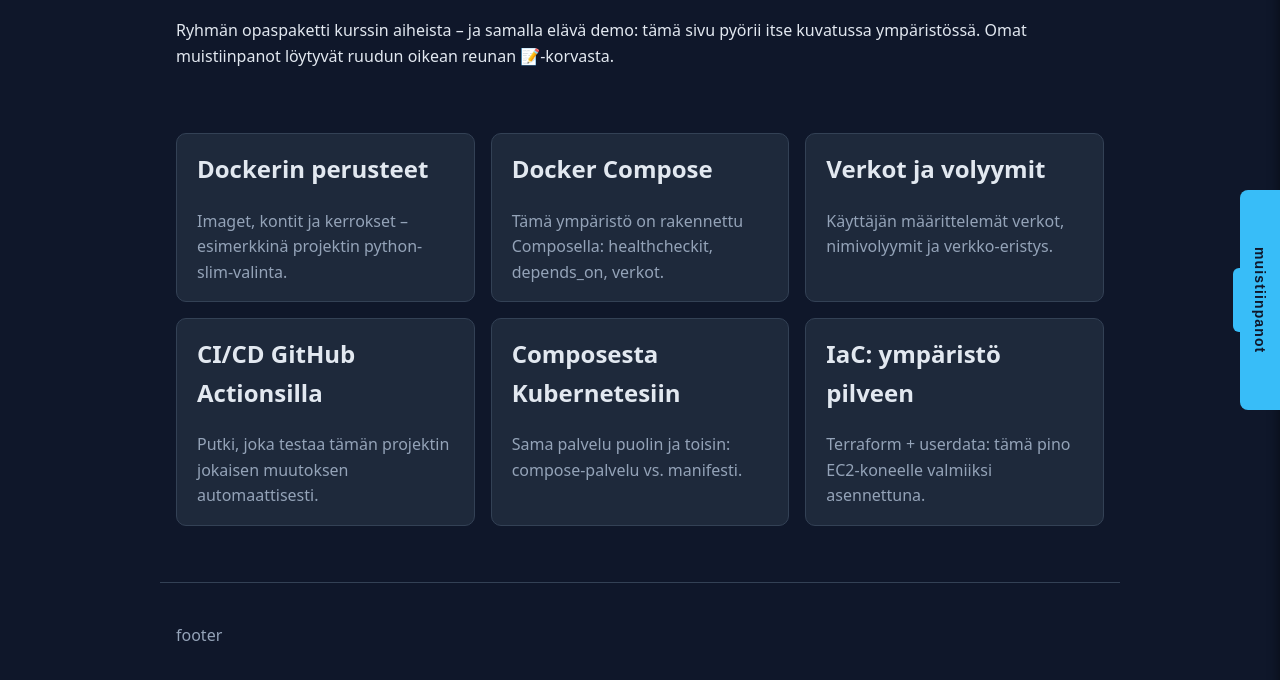
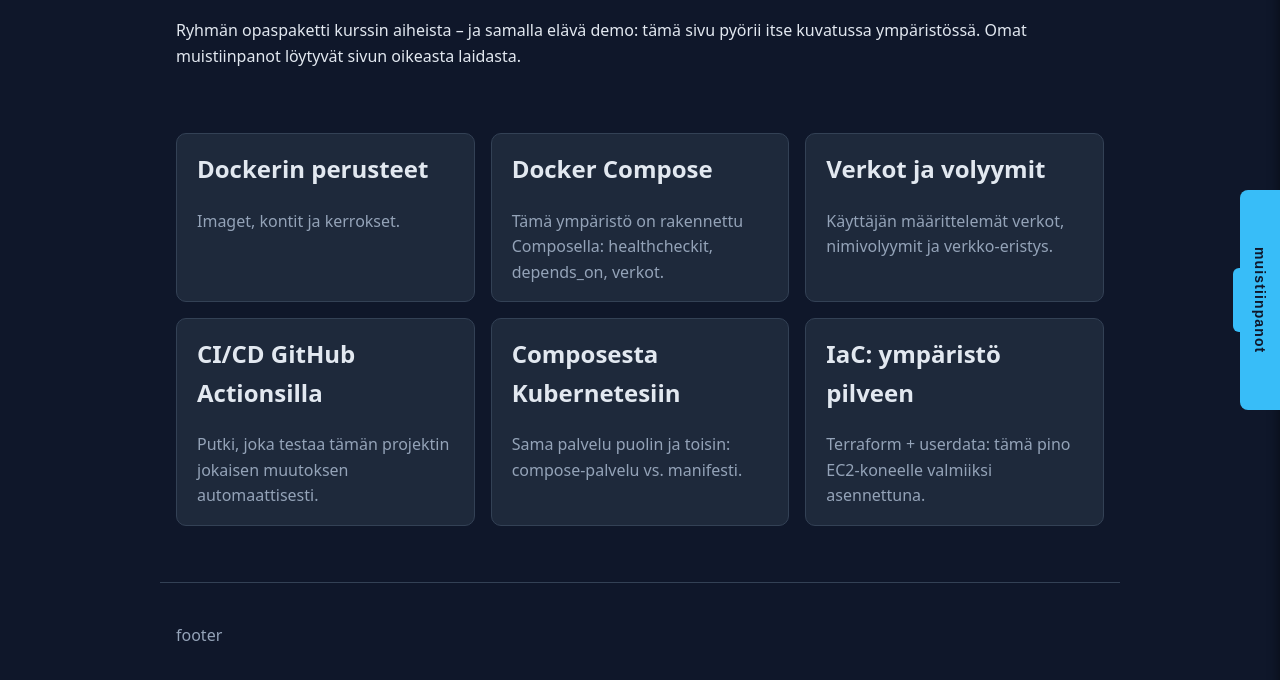
Before and after one commit to katuomin/docker-projekti, a plain HTML site: page web/html/index.html in a window 1280 px wide. Shown: the part 100-780 px from the top of the page. Drawn offline with Linux system fonts and the light colour scheme; no server answers.

Commit message:
Update index.html

```diff
--- a/web/html/index.html
+++ b/web/html/index.html
@@ -11,12 +11,12 @@
     <h1>Docker &amp; mikropalvelut</h1>
     <p>Ryhmän opaspaketti kurssin aiheista – ja samalla elävä demo:
        tämä sivu pyörii itse kuvatussa ympäristössä.
-       Omat muistiinpanot löytyvät ruudun oikean reunan 📝-korvasta.</p>
+       Omat muistiinpanot löytyvät sivun oikeasta laidasta.</p>
   </header>
   <main class="grid">
     <a class="card" href="docker-basics.html">
       <h2>Dockerin perusteet</h2>
-      <p>Imaget, kontit ja kerrokset – esimerkkinä projektin python-slim-valinta.</p>
+      <p>Imaget, kontit ja kerrokset.</p>
     </a>
     <a class="card" href="docker-compose.html">
       <h2>Docker Compose</h2>
```
